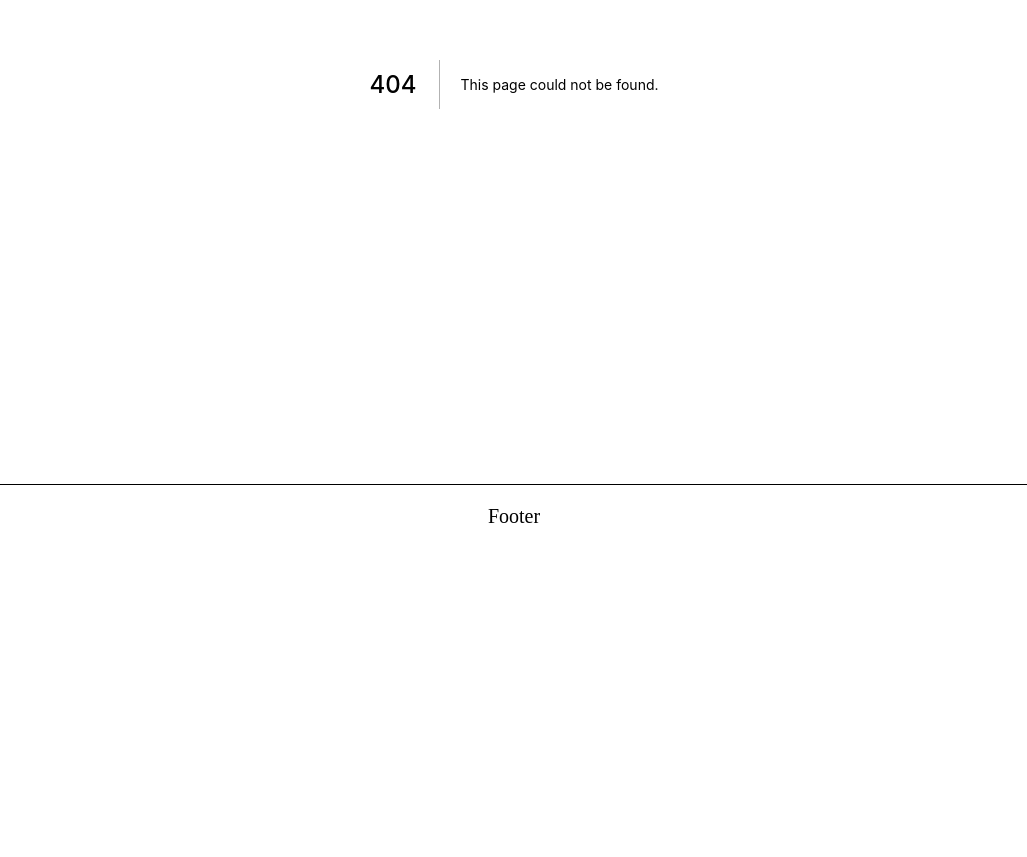
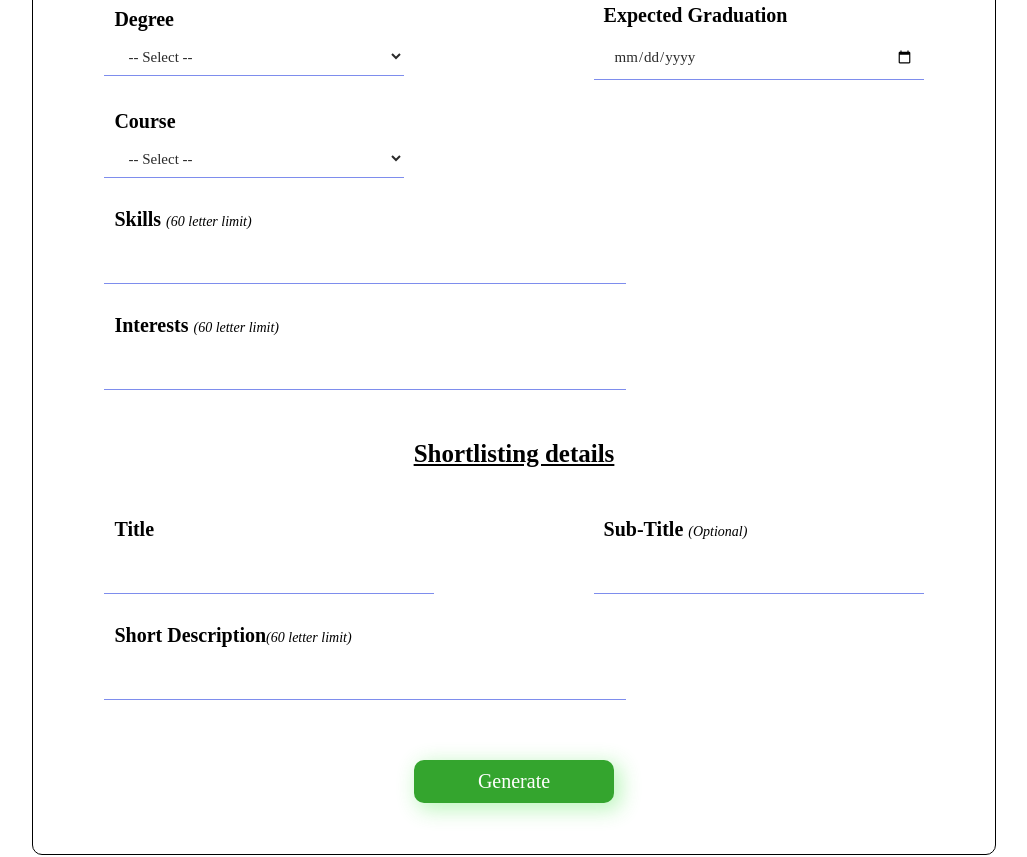
Before and after one commit to soyo-kaze/TestimonialGen, a Next.js app: page /Form in a window 1280 px wide. Before the commit this address had no page. Shown: the part 380-1237 px from the top of the page, without its empty margins (126-1153 px from the left). Before the commit the page ends 928 px from the top, so only its background shows below. Built offline with nearby package versions, Linux system fonts and the light colour scheme.

Commit message:
form created

```diff
--- a/components/header.js
+++ b/components/header.js
@@ -1,9 +1,12 @@
 import React from "react";
+import Link from "next/link";
 
 const Header = () => {
   return (
     <div className="Nav">
-      <div className="nav__text">TestimonialGen</div>
+      <Link href="/">
+        <div className="nav__text">TestimonialGen</div>
+      </Link>
     </div>
   );
 };
--- /dev/null
+++ b/pages/Form.js
@@ -0,0 +1,137 @@
+import Head from "next/head";
+
+const Form = () => {
+  const generate = (e) => {
+    e.preventDefault();
+    console.log("Done");
+
+    // Todo:
+    //  > Implement Onsubmit and give names and value to all the inputs
+    //  > Also ref to that tweet: https://twitter.com/asidorenko_/status/1482679799374098433?s=20
+  };
+  return (
+    <>
+      <Head>
+        <title>Form</title>
+      </Head>
+      <div className="form__container">
+        <form className="form" onSubmit={generate}>
+          <div className="form__break">Personal details</div>
+          <div className="form__two">
+            <div className="form__inputs">
+              <label>Name</label>
+              <input type="text" required />
+            </div>
+            <div className="form__inputs">
+              <label>
+                Image{" "}
+                <cite style={{ fontSize: "14px", fontWeight: "400" }}>
+                  ( Square in dimensions )
+                </cite>
+              </label>
+              <input type="file" required />
+            </div>
+          </div>
+          <div className="form__two">
+            <div className="form__inputs">
+              <label>Degree</label>
+              <select name="Degree" id="Degree" required>
+                <option value="Default" className="default" disabled selected>
+                  -- Select --
+                </option>
+                <option value="volvo">B.Tech</option>
+                <option value="saab">B.Sc</option>
+              </select>
+            </div>
+            <div className="form__inputs">
+              <label>Expected Graduation</label>
+              <input type="date" required />
+            </div>
+          </div>
+          <div className="form__inputs">
+            <label>Course</label>
+            <select name="Degree" id="Degree" required>
+              <option value="Default" className="default" disabled selected>
+                -- Select --
+              </option>
+              <option value="volvo">CSE</option>
+              <option value="saab">EE</option>
+              <option value="saab">EC</option>
+              <option value="saab">ME</option>
+            </select>
+          </div>
+          <div className="form__inputs">
+            <label>
+              Skills{" "}
+              <cite style={{ fontSize: "14px", fontWeight: "400" }}>
+                (60 letter limit)
+              </cite>
+            </label>
+            <input
+              maxLength={60}
+              type="text"
+              style={{ width: "60%" }}
+              required
+            />
+          </div>
+          <div className="form__inputs">
+            <label>
+              Interests{" "}
+              <cite style={{ fontSize: "14px", fontWeight: "400" }}>
+                (60 letter limit)
+              </cite>
+            </label>
+            <input
+              maxLength={60}
+              type="text"
+              style={{ width: "60%" }}
+              required
+            />
+          </div>
+          <div className="form__break">Shortlisting details</div>
+          <div className="form__two">
+            <div className="form__inputs">
+              <label>Title</label>
+              <input maxLength={20} type="text" required />
+            </div>
+            <div className="form__inputs">
+              <label>
+                Sub-Title{" "}
+                <cite style={{ fontSize: "14px", fontWeight: "400" }}>
+                  (Optional)
+                </cite>
+              </label>
+              <input maxLength={20} type="text" />
+            </div>
+          </div>
+          <div className="form__inputs">
+            <label>
+              Short Description
+              <cite style={{ fontSize: "14px", fontWeight: "400" }}>
+                (60 letter limit)
+              </cite>
+            </label>
+            <input
+              maxLength={60}
+              type="text"
+              style={{ width: "60%" }}
+              required
+            />
+          </div>
+          <div
+            className="form__break"
+            style={{
+              textDecoration: "none",
+              marginBottom: 0,
+              marginTop: "30px",
+            }}
+          >
+            <button type="submit">Generate</button>
+          </div>
+        </form>
+      </div>
+    </>
+  );
+};
+
+export default Form;
--- a/public/global.css
+++ b/public/global.css
@@ -53,6 +53,7 @@ body {
 .nav__text {
   font-family: ubuntu;
   font-size: 20px;
+  cursor: pointer;
   /* font-weight: 600; */
 }
 .Nav {
@@ -101,3 +102,95 @@ footer {
   margin-right: -3px;
   box-shadow: 7px 7px 20px 2px rgba(40, 65, 225, 0.5);
 }
+
+/* Form Styling*/
+.form__container {
+  display: flex;
+  justify-content: center;
+  align-items: center;
+  /* height: 80vh; */
+  padding: 5% 10% 5% 10%;
+}
+.form {
+  display: flex;
+  border: 1px solid;
+  flex-direction: column;
+  border-radius: 10px;
+  padding: 5% 7% 5% 7%;
+  width: 80%;
+}
+.form__inputs {
+  display: flex;
+  flex-direction: column;
+  margin-bottom: 30px;
+}
+.form__inputs > input,
+select {
+  border: 0px;
+  border-bottom: 1px solid rgba(40, 65, 225, 0.6);
+  padding: 5px 10px 2px 20px;
+  transition-duration: 300ms;
+  width: 300px;
+  height: 40px;
+  font-size: 15px;
+  font-family: ubuntu;
+  color: rgb(43, 43, 43);
+  background-color: white;
+}
+.form__inputs > input:focus,
+select:focus {
+  outline: 0px;
+  border-radius: 5px;
+  box-shadow: 0px 20px 20px 2px rgba(40, 65, 225, 0.2);
+  border-bottom-width: 2px;
+  margin-top: -1px;
+}
+.form__inputs > label {
+  padding-left: 10px;
+  margin-bottom: 5px;
+  font-size: 20px;
+  font-family: ubuntu;
+  font-weight: 600;
+}
+.form__two {
+  display: flex;
+  justify-content: space-between;
+  align-items: center;
+  width: 100%;
+}
+.form__break {
+  margin-top: 20px;
+  margin-bottom: 50px;
+  font-size: 25px;
+  font-family: ubuntu;
+  font-weight: 600;
+  width: 100%;
+  display: flex;
+  justify-content: center;
+  text-decoration: underline;
+}
+.form__break > button {
+  border: 0px;
+  background-color: rgb(52, 165, 46);
+  color: white;
+  padding: 10px 15px 10px 15px;
+  font-family: ubuntu;
+  font-size: 20px;
+  border-radius: 10px;
+  cursor: pointer;
+  box-shadow: 5px 5px 20px 2px rgba(40, 225, 40, 0.3);
+  transition-duration: 200ms;
+  width: 200px;
+}
+.form__break > button:hover {
+  background-color: rgb(38, 118, 34);
+  padding-left: 18px;
+  padding-right: 18px;
+  padding-top: 12px;
+  padding-bottom: 12px;
+  /* font-size: 22px; */
+  margin-top: -2px;
+  margin-bottom: -2px;
+  box-shadow: 7px 7px 20px 2px rgba(40, 225, 40, 0.5);
+  width: 220px;
+}
```
Also changed, not shown: pages/index.js (+10 -0 lines), public/assets/index.png (added).
